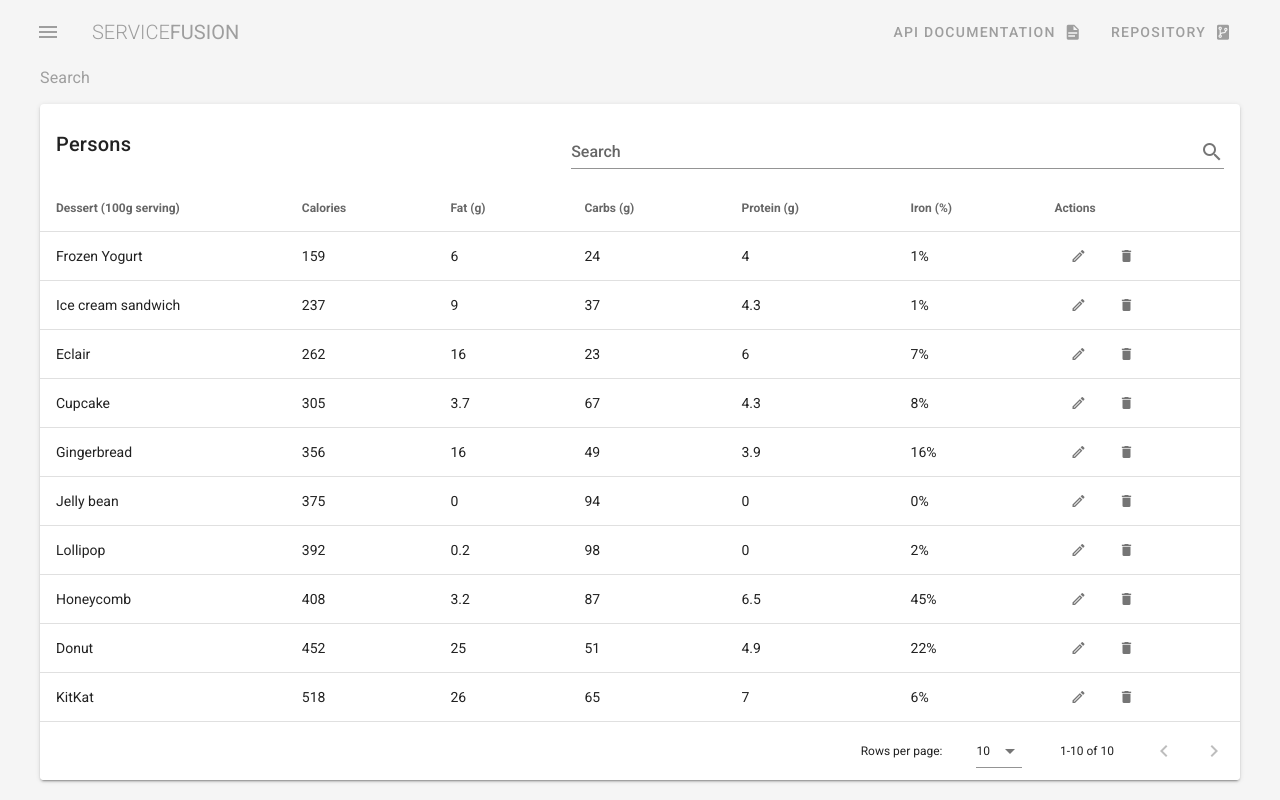
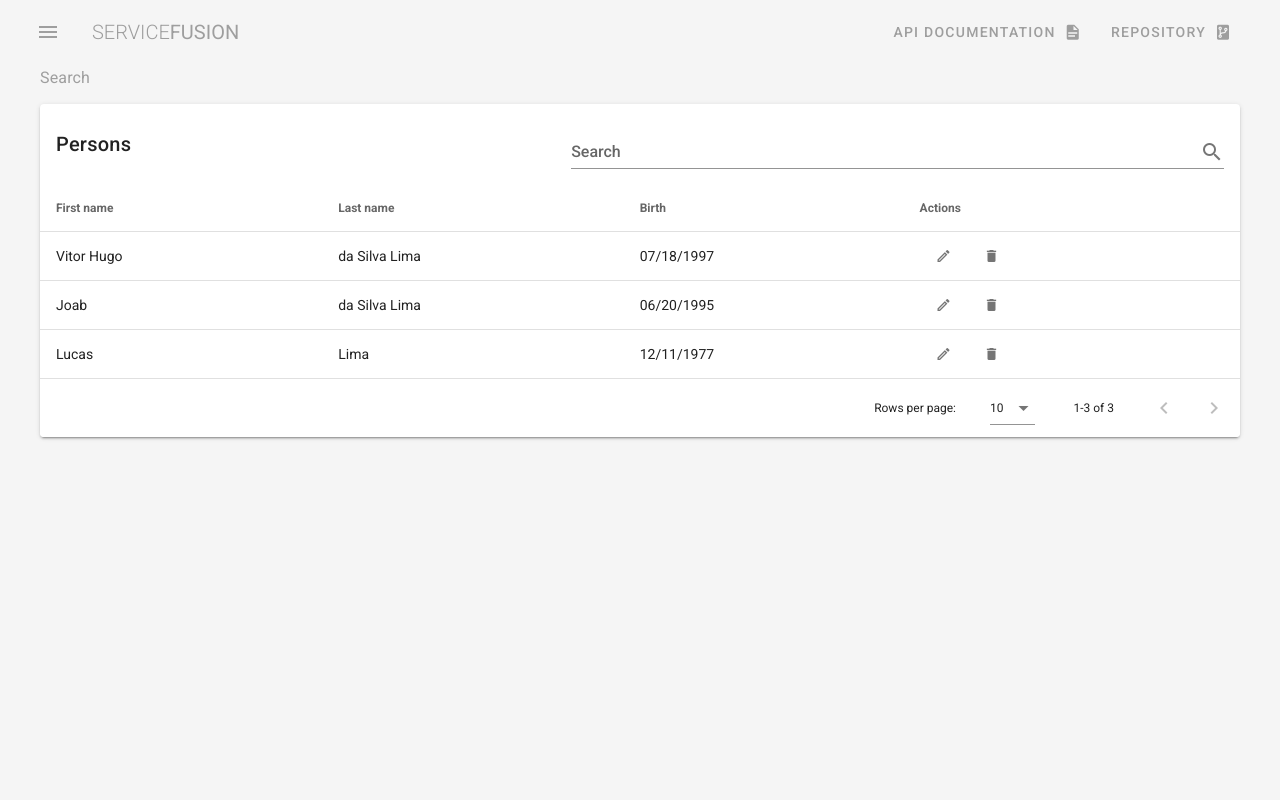
Before and after one commit to vdhug/servicefusion_frontend, a Vue app: page /search in a window 1280 px wide. Built offline with nearby package versions, Linux system fonts and the light colour scheme.

Commit message:
Fixing search columns

```diff
--- a/src/views/SearchPerson.vue
+++ b/src/views/SearchPerson.vue
@@ -16,7 +16,7 @@
             </v-card-title>
             <v-data-table
             :headers="headers"
-            :items="desserts"
+            :items="persons"
             :search="search"
             >
                 <template v-slot:item.action="{ item }">
@@ -64,104 +64,32 @@
         search: '',
         headers: [
           {
-            text: 'Dessert (100g serving)',
+            text: 'First name',
             align: 'left',
-            sortable: false,
-            value: 'name',
+            value: 'first_name',
           },
-          { text: 'Calories', value: 'calories' },
-          { text: 'Fat (g)', value: 'fat' },
-          { text: 'Carbs (g)', value: 'carbs' },
-          { text: 'Protein (g)', value: 'protein' },
-          { text: 'Iron (%)', value: 'iron' },
+          { text: 'Last name', value: 'last_name' },
+          { text: 'Birth', value: 'birth' },
           { text: 'Actions', value: 'action', sortable: false },
         ],
-        desserts: [
+        persons: [
           {
-            name: 'Frozen Yogurt',
-            calories: 159,
-            fat: 6.0,
-            carbs: 24,
-            protein: 4.0,
-            iron: '1%',
+            first_name: 'Vitor Hugo',
+            last_name: 'da Silva Lima',
+            birth: '07/18/1997',
           },
           {
-            name: 'Ice cream sandwich',
-            calories: 237,
-            fat: 9.0,
-            carbs: 37,
-            protein: 4.3,
-            iron: '1%',
+            first_name: 'Joab',
+            last_name: 'da Silva Lima',
+            birth: '06/20/1995',
           },
           {
-            name: 'Eclair',
-            calories: 262,
-            fat: 16.0,
-            carbs: 23,
-            protein: 6.0,
-            iron: '7%',
-          },
-          {
-            name: 'Cupcake',
-            calories: 305,
-            fat: 3.7,
-            carbs: 67,
-            protein: 4.3,
-            iron: '8%',
-          },
-          {
-            name: 'Gingerbread',
-            calories: 356,
-            fat: 16.0,
-            carbs: 49,
-            protein: 3.9,
-            iron: '16%',
-          },
-          {
-            name: 'Jelly bean',
-            calories: 375,
-            fat: 0.0,
-            carbs: 94,
-            protein: 0.0,
-            iron: '0%',
-          },
-          {
-            name: 'Lollipop',
-            calories: 392,
-            fat: 0.2,
-            carbs: 98,
-            protein: 0,
-            iron: '2%',
-          },
-          {
-            name: 'Honeycomb',
-            calories: 408,
-            fat: 3.2,
-            carbs: 87,
-            protein: 6.5,
-            iron: '45%',
-          },
-          {
-            name: 'Donut',
-            calories: 452,
-            fat: 25.0,
-            carbs: 51,
-            protein: 4.9,
-            iron: '22%',
-          },
-          {
-            name: 'KitKat',
-            calories: 518,
-            fat: 26.0,
-            carbs: 65,
-            protein: 7,
-            iron: '6%',
+            first_name: 'Lucas',
+            last_name: 'Lima',
+            birth: '12/11/1977',
           },
         ],
       }
     },
   }
 </script>
-
-<style scoped>
-</style>
```
